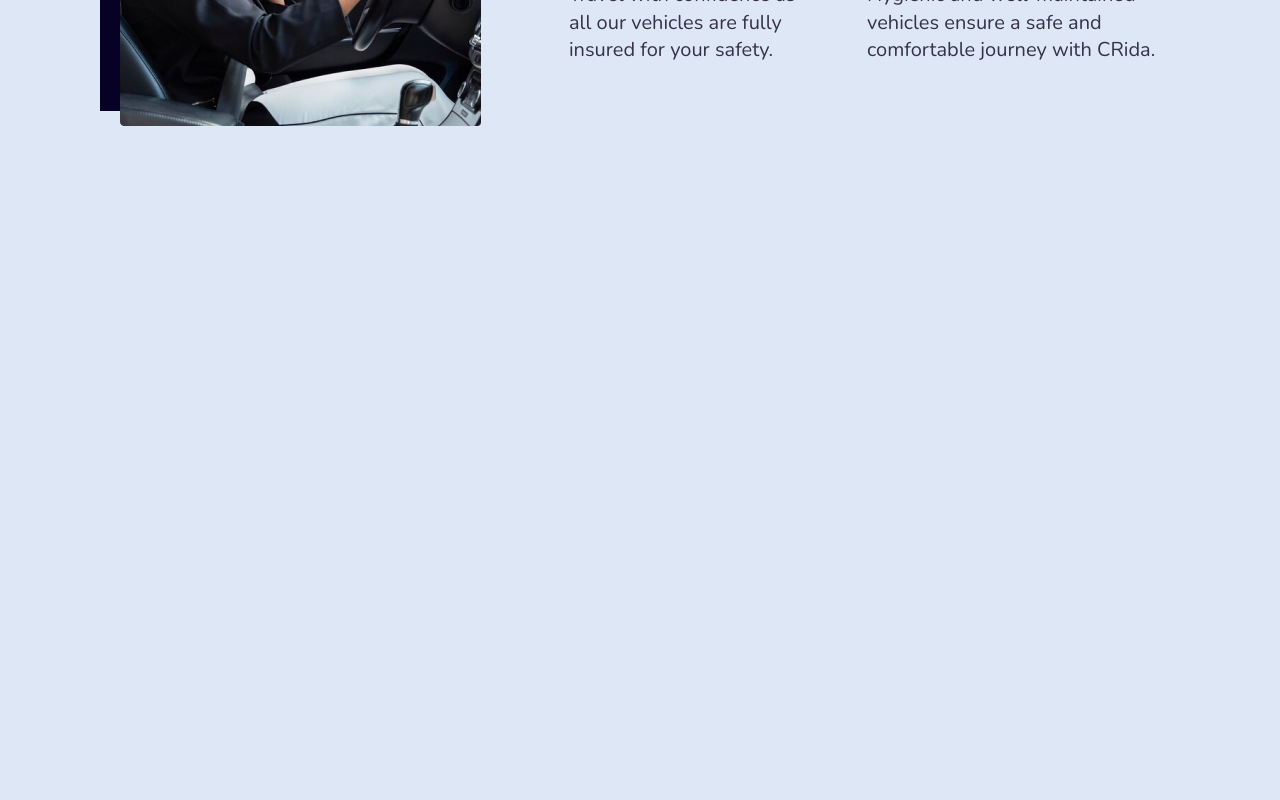
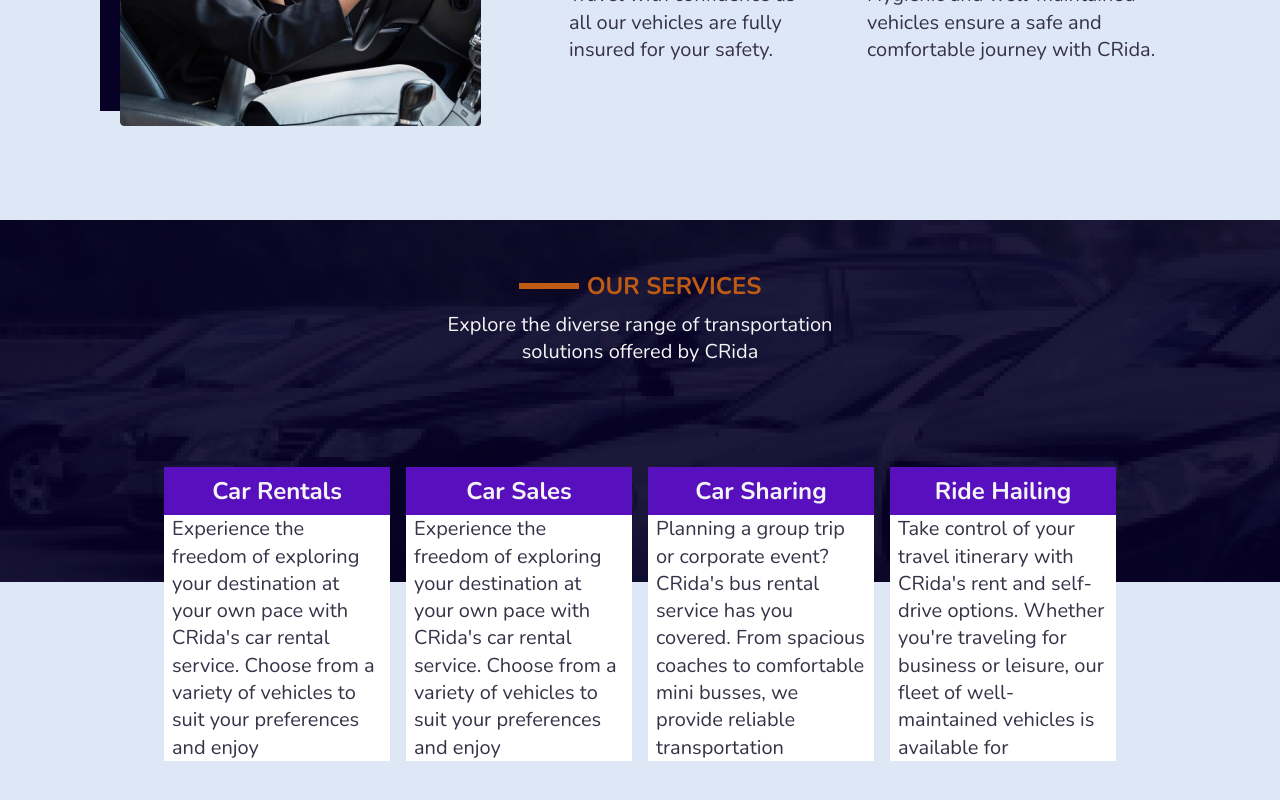
Before and after one commit to BigOTF/cRida, a React (Vite) app: page / in a window 1280 px wide. Shown: the part 1934-2734 px from the top of the page. Built offline with nearby package versions, Linux system fonts and the light colour scheme.

Commit message:
Made the adjustment in the Services section

```diff
--- a/src/App.jsx
+++ b/src/App.jsx
@@ -20,8 +20,8 @@ function App() {
       <SubHero />
       <AboutUs />
       <ChooseUs />
-      {/* <Services />
-      <Explore />
+      <Services />
+{/*       <Explore />
       <Show />
       <Subscribe />
       <Testimonial />
--- a/src/components/OurServices/RenderedServices.jsx
+++ b/src/components/OurServices/RenderedServices.jsx
@@ -2,61 +2,61 @@ import React from 'react'
 
 const RenderedServices = () => {
   return (
-    <div className='w-[377px] h-[538px] mx-[30px] md:mx-0 md:w-[1070px] md:h-[305px] flex flex-wrap justify-between gap-[20px] md:gap-0'>
+    <div className='flex flex-wrap md:flex-nowrap gap-3 justify-between md:gap-[16px]'>
 
-        <div className='w-[177px] h-[256px] md:w-[253px] md:h-[305px] rounded-[4px] gap-[8px]'>
+        <div className='flex flex-col rounded-[4px] w-[48%]'>
 
-            <div className='bg-[#5810BF] h-[43px] md:h-[49px] servicesPadding flex items-center justify-center'>
-                <p className='text-[#F5F5F5] font-bold text-[20px] leading-[27.28px] md:text-[24px] md:leading-[32.74px] text-center'>Car Rentals</p>
+            <div className='bg-[#5810BF] servicesPadding flex items-center justify-center'>
+                <p className='text-[#F5F5F5] nunito-700 text-[20px] leading-[27.28px] md:text-[24px] md:leading-[32.74px] text-center'>Car Rentals</p>
             </div>
 
-            <div className='bg-white h-[213px] p-[7px] md:h-[248px] md:p-[16px]'>
-                <p className='text-[20px] leading-[27.28px] text-[#363247] hidden md:inline'>Experience the freedom of exploring your destination at your own pace with CRida's car rental service. Choose from a variety of vehicles to suit your preferences and enjoy</p>
+            <div className='bg-white servicesPadding2 h-full'>
+                <p className='text-[20px] nunito-400 leading-[27.28px] text-[#363247] hidden md:inline'>Experience the freedom of exploring your destination at your own pace with CRida's car rental service. Choose from a variety of vehicles to suit your preferences and enjoy</p>
 
-                <p className='text-[20px] leading-[27.28px] text-[#363247] md:hidden w-[161px]'>Experience the freedom of exploring your destination at your own pace with CRida's car rental service.</p>
+                <p className='text-[20px] leading-[27.28px] nunito-400 text-[#363247] md:hidden'>Experience the freedom of exploring your destination at your own pace with CRida's car rental service.</p>
             </div>
 
         </div>
 
-        <div className='w-[177px] h-[256px] md:w-[253px] md:h-[305px] rounded-[4px] gap-[8px]'>
+        <div className='flex flex-col rounded-[4px] w-[48%]'>
 
-            <div className='bg-[#5810BF] h-[43px] md:h-[49px] servicesPadding flex items-center justify-center'>
-                <p className='text-[#F5F5F5] font-bold text-[20px] leading-[27.28px] md:text-[24px] md:leading-[32.74px] text-center'>Car Sales</p>
+            <div className='bg-[#5810BF] servicesPadding flex items-center justify-center'>
+                <p className='text-[#F5F5F5] nunito-700 text-[20px] leading-[27.28px] md:text-[24px] md:leading-[32.74px] text-center'>Car Sales</p>
             </div>
 
-            <div className='bg-white h-[213px] p-[7px] md:h-[248px] md:p-[16px]'>
-                <p className='text-[20px] leading-[27.28px] text-[#363247] md:inline hidden'>Experience the freedom of exploring your destination at your own pace with CRida's car rental service. Choose from a variety of vehicles to suit your preferences and enjoy</p>
+            <div className='bg-white servicesPadding2 h-full'>
+                <p className='text-[20px] nunito-400 leading-[27.28px] text-[#363247] md:inline hidden'>Experience the freedom of exploring your destination at your own pace with CRida's car rental service. Choose from a variety of vehicles to suit your preferences and enjoy</p>
 
-                <p className='text-[20px] leading-[27.28px] text-[#363247] md:hidden w-[161px]'>You can now afford your dream car with our flexible and affordable car financing option
+                <p className='text-[20px] leading-[27.28px] nunito-400 text-[#363247] md:hidden'>You can now afford your dream car with our flexible and affordable car financing option
                 </p>
             </div>
 
         </div>
 
-        <div className='w-[177px] h-[256px] md:w-[253px] md:h-[305px] rounded-[4px] gap-[8px]'>
+        <div className='flex flex-col rounded-[4px] w-[48%]'>
 
-            <div className='bg-[#5810BF] h-[43px] md:h-[49px] servicesPadding flex items-center justify-center'>
-                <p className='text-[#F5F5F5] font-bold text-[20px] leading-[27.28px] md:text-[24px] md:leading-[32.74px] text-center'>Car Sharing</p>
+            <div className='bg-[#5810BF] servicesPadding flex items-center justify-center'>
+                <p className='text-[#F5F5F5] nunito-700 text-[20px] leading-[27.28px] md:text-[24px] md:leading-[32.74px] text-center'>Car Sharing</p>
             </div>
 
-            <div className='bg-white h-[213px] p-[7px] md:h-[248px] md:p-[16px]'>
-                <p className='text-[20px] leading-[27.28px] text-[#363247] hidden md:inline'>Planning a group trip or corporate event? CRida's bus rental service has you covered. From spacious coaches to comfortable mini busses, we provide reliable transportation</p>
+            <div className='bg-white servicesPadding2 h-full'>
+                <p className='text-[20px] nunito-400 leading-[27.28px] text-[#363247] hidden md:inline'>Planning a group trip or corporate event? CRida's bus rental service has you covered. From spacious coaches to comfortable mini busses, we provide reliable transportation</p>
 
-                <p className='text-[20px] leading-[27.28px] text-[#363247] md:hidden w-[161px]'>CRida's co-ride puts cars at every corner, ready to rent for minutes or weeks. Get going instantly in Abuja</p>
+                <p className='text-[20px] leading-[27.28px] nunito-400 text-[#363247] md:hidden'>CRida's co-ride puts cars at every corner, ready to rent for minutes or weeks. Get going instantly in Abuja</p>
             </div>
 
         </div>
 
-        <div className='w-[177px] h-[256px] md:w-[253px] md:h-[305px] rounded-[4px] gap-[8px]'>
+        <div className='flex flex-col rounded-[4px] w-[48%]'>
 
-            <div className='bg-[#5810BF] h-[43px] md:h-[49px] servicesPadding flex items-center justify-center'>
-                <p className='text-[#F5F5F5] font-bold text-[20px] leading-[27.28px] md:text-[24px] md:leading-[32.74px] text-center'>Ride Hailing</p>
+            <div className='bg-[#5810BF] servicesPadding flex items-center justify-center'>
+                <p className='text-[#F5F5F5] nunito-700 text-[20px] leading-[27.28px] md:text-[24px] md:leading-[32.74px] text-center'>Ride Hailing</p>
             </div>
 
-            <div className='bg-white h-[213px] p-[7px] md:h-[248px] md:p-[16px]'>
-                <p className='text-[20px] leading-[27.28px] text-[#363247] hidden md:inline'>Take control of your travel itinerary with CRida's rent and self-drive options. Whether you're traveling for business or leisure, our fleet of well-maintained vehicles is available for</p>
+            <div className='bg-white servicesPadding2 h-full'>
+                <p className='text-[20px] nunito-400 leading-[27.28px] text-[#363247] hidden md:inline'>Take control of your travel itinerary with CRida's rent and self-drive options. Whether you're traveling for business or leisure, our fleet of well-maintained vehicles is available for</p>
 
-                <p className='text-[20px] leading-[27.28px] text-[#363247] md:hidden w-[161px]'>Ride-share and enjoy a friendly atmosphere with passengers heading in the same direction. Choose comfort</p>
+                <p className='text-[20px] leading-[27.28px] nunito-400 text-[#363247] md:hidden'>Ride-share and enjoy a friendly atmosphere with passengers heading in the same direction. Choose comfort</p>
             </div>
 
         </div>
--- a/src/components/OurServices/Services.jsx
+++ b/src/components/OurServices/Services.jsx
@@ -3,20 +3,26 @@ import RenderedServices from './RenderedServices'
 
 const Services = () => {
   return (
-    <div className='bg-[#DEE7F5] md:w-[1440px] md:h-[362px] md:pt-[65px] pt-[20px] w-[428px] h-[200px] mt-[60px] md:mt-[100px] servicesBackground flex flex-col items-center md:gap-[60px] gap-[25px]'>
+    <div className='md:h-[548px] mt-[70px] md:mt-0 w-full relative'>
 
-      <div className='w-[368px] h-[132px] p-[8px] md:w-[411px] md:h-[115px] flex flex-col gap-[8px] items-center'>
 
-        <div className='flex items-center gap-[8px]'>
-          <div className='w-[60px] border-[3px] border-[#BF5B12]'></div>
-          <p className='text-[20px] font-bold leading-[27.28px] md:font-normal md:text-[24px] md:leading-[32.74px] text-[#BF5B12]'>OUR SERVICES</p>
+      <div className='h-[200px] px-[30px] pt-[15px] md:pt-[50px] md:h-[362px] servicesBackground flex justify-center items-start'>
+        <div className='md:w-[411px] flex flex-col gap-[8px] items-center'>
+
+          <div className='flex items-center gap-[8px]'>
+            <div className='w-[60px] border-[3px] border-[#BF5B12]'></div>
+            <p className='text-[20px] nunito-700 leading-[27.28px] md:nunito-400 md:text-[24px] md:leading-[32.74px] text-[#BF5B12]'>OUR SERVICES</p>
+          </div>
+
+          <p className='text-[20px] nunito-400 leading-[27.28px] text-[#F5F5F5] text-center'>Explore the diverse range of transportation
+          solutions offered by CRida</p>
+
         </div>
-        <p className='text-[20px] leading-[27.28px] text-[#F5F5F5] text-center'>Explore the diverse range of transportation
-        solutions offered by CRida</p>
-
       </div>
 
-      <RenderedServices />
+      <div className='absolute top-[90%] md:top-[45%] md:mx-[164px] mx-[30px]'>
+        <RenderedServices />
+      </div>
 
     </div>
   )
```
